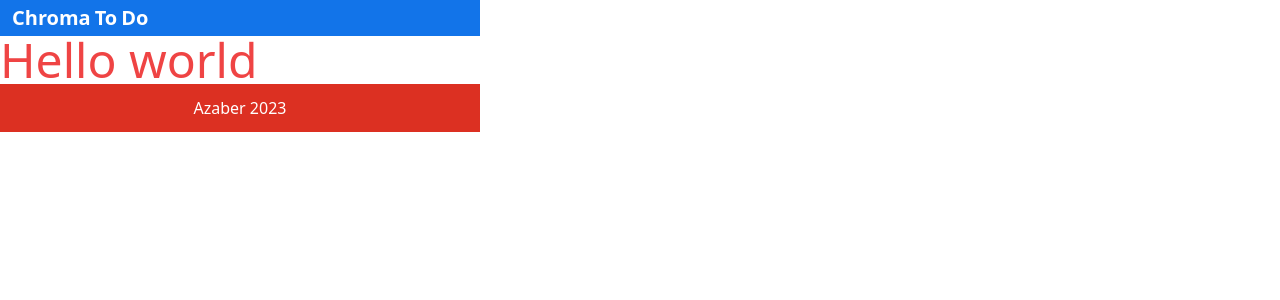
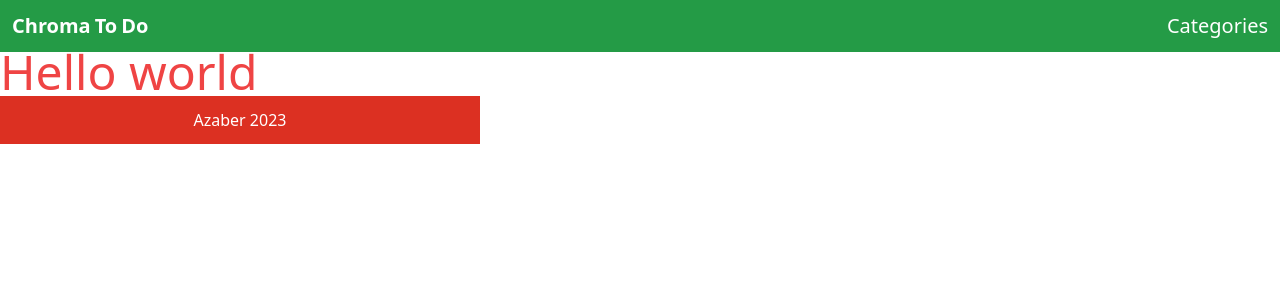
Before and after one commit to Azab-Inc/ChromaToDo, an Angular app in the folder ChromaToDo/: page /home in a window 1280 px wide. Shown: the top 300 px of the page. Built offline with nearby package versions, Linux system fonts and the light colour scheme.

Commit message:
App container has top margin for the fixed nav

```diff
--- a/ChromaToDo/src/app/app.component.html
+++ b/ChromaToDo/src/app/app.component.html
@@ -1,5 +1,8 @@
-<div class="min-w-[30rem] max-w-[30rem]">
+<div class="min-w-[30rem] max-w-[30rem] max-h-12 min-h-[3rem]">
   <app-nav></app-nav>
-  <router-outlet></router-outlet>
+
+  <div class="mt-12">
+    <router-outlet></router-outlet>
+  </div>
   <app-footer></app-footer>
 </div>
--- a/ChromaToDo/src/app/components/nav/nav.component.html
+++ b/ChromaToDo/src/app/components/nav/nav.component.html
@@ -1,7 +1,10 @@
-<nav>
-  <div class="text-xl text-white font-bold flex gap-x-1 bg-mainB px-3 py-1">
-    <span>Chroma</span>
-    <span>To</span>
-    <span>Do</span>
+<nav class="fixed top-0 left-0 right-0">
+  <div class="text-xl text-white flex justify-between bg-mainG p-3">
+    <div class="flex gap-x-1 font-bold">
+      <span>Chroma</span>
+      <span>To</span>
+      <span>Do</span>
+    </div>
+    <a (click)="showCategories()">Categories</a>
   </div>
 </nav>
--- a/ChromaToDo/src/app/components/nav/nav.component.ts
+++ b/ChromaToDo/src/app/components/nav/nav.component.ts
@@ -6,9 +6,10 @@ import { CommonModule } from '@angular/common';
   standalone: true,
   imports: [CommonModule],
   templateUrl: './nav.component.html',
-  styles: [
-  ]
+  styles: [],
 })
 export class NavComponent {
-
+  showCategories() {
+    alert('Show categories');
+  }
 }
```
